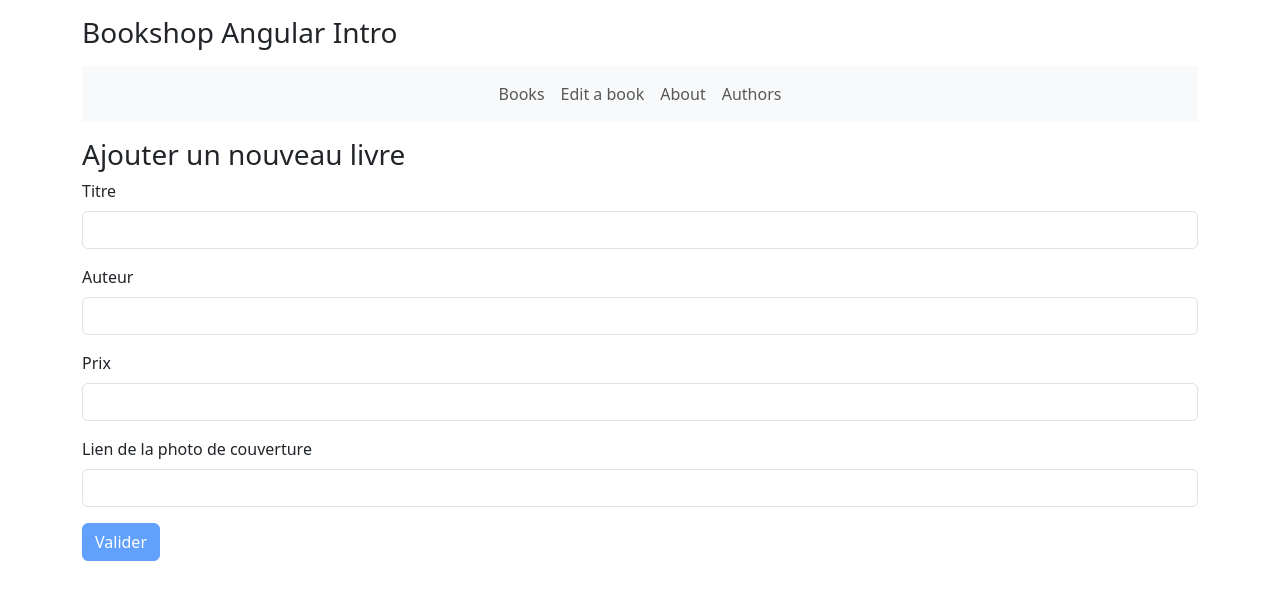
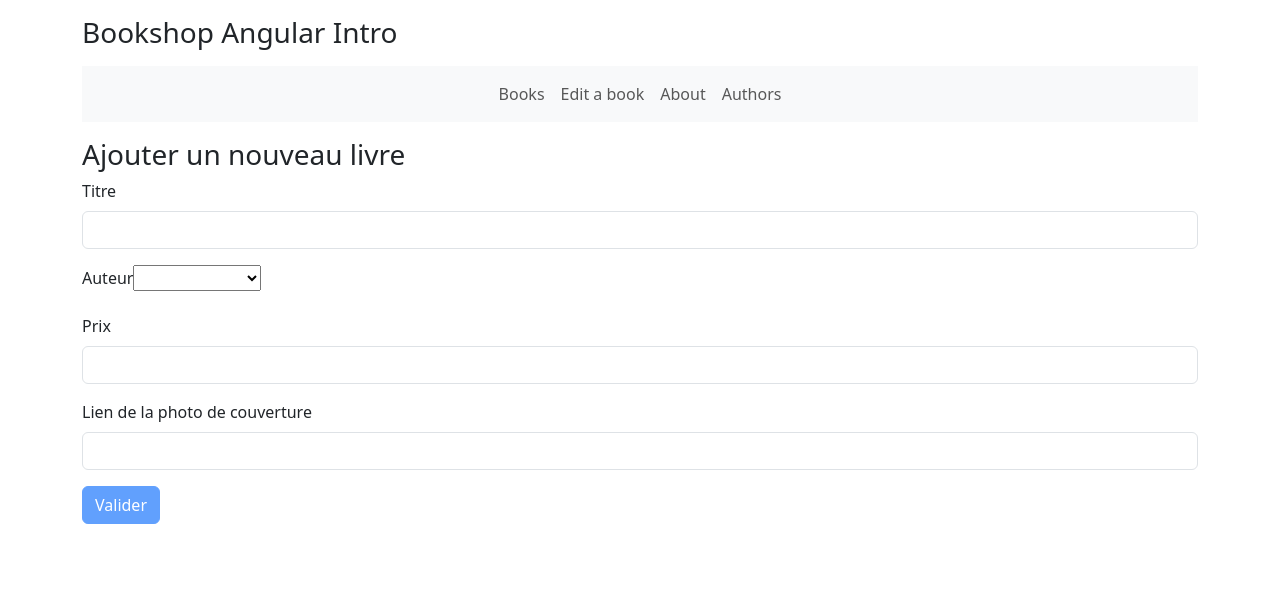
Before and after one commit to Cameliaasb/bookshop-angular, an Angular app: page /add in a window 1280 px wide. Shown: the top 600 px of the page. Built offline with nearby package versions, Linux system fonts and the light colour scheme.

Commit message:
Choose the author when adding book

```diff
--- a/src/app/books/add-book/add-book.component.html
+++ b/src/app/books/add-book/add-book.component.html
@@ -7,8 +7,12 @@
       <span class="erreur" *ngIf="title.invalid && title.touched">Le champ est obligatoire</span>
   </div>
   <div class="mb-3">
-      <label for="author" class="form-label">Auteur</label>
-      <input type="text" class="form-control" id="author" name="author" ngModel required #author="ngModel">
+      <label for="authorId" class="form-label">Auteur</label>
+      <select id="authorId" name="authorId" ngModel required #author="ngModel">
+        <option value=""></option>
+        <option  *ngFor="let author of authors" [value]="author.id"> {{ author.firstName}} {{author.lastName }}</option>
+      </select>
+      <!-- <input type="text" class="form-control" id="author" name="author" ngModel required #author="ngModel"> -->
       <span class="erreur" *ngIf="author.invalid && author.touched">Le champ est obligatoire</span>
   </div>
   <div class="mb-3">
--- a/src/app/books/add-book/add-book.component.ts
+++ b/src/app/books/add-book/add-book.component.ts
@@ -1,25 +1,33 @@
-import { Component } from '@angular/core';
+import { Component, OnInit } from '@angular/core';
 import { BookService } from '../services/book.service';
 import { Router } from '@angular/router';
 import { NgForm } from '@angular/forms';
 import { Book } from '../model/book';
+import { Author } from 'src/app/authors/model/author';
+import { AuthorService } from 'src/app/authors/services/author.service';
 
 @Component({
   selector: 'app-add-book',
   templateUrl: './add-book.component.html',
   styleUrls: ['./add-book.component.css']
 })
-export class AddBookComponent {
-
+export class AddBookComponent  implements OnInit {
+  authors : Author[] = [];
   constructor(
     private bookService : BookService,
-    private router : Router){}
+    private router : Router,
+    private authorService : AuthorService
+    ){}
 
   addBook(f : NgForm){
     const id = this.bookService.getLastId() + 1;
-    const book = new Book(id, f.value.coverURL, f.value.title, f.value.author, f.value.price );
+    const book = new Book(id, f.value.coverURL, f.value.title, f.value._author_id, f.value.price );
     this.bookService.addBook(book);
     this.router.navigate(['/books']);
 
   }
+
+  ngOnInit(): void {
+    this.authors = this.authorService.GetAuthors();
+  }
 }
--- a/src/app/books/bookdetails/bookdetails.component.html
+++ b/src/app/books/bookdetails/bookdetails.component.html
@@ -3,7 +3,7 @@
   <img class="card-img-top" [src]=book!.cover alt="Card image cap">
   <div class="card-body">
     <h5 class="card-title"> {{ book!.title}}</h5>
-    <p class="card-text"> Par : {{ book!.author}}</p>
+    <p class="card-text"> Par : {{ book!.authorId}}</p>
     <a href="#" class="btn btn-primary"
       (click)="clickEvent()">Cacher
     </a>
--- a/src/app/books/listbooks/listbooks.component.html
+++ b/src/app/books/listbooks/listbooks.component.html
@@ -8,7 +8,7 @@
     <div class="card m-3 " style="width: 18rem;" *ngFor="let b of displayedBooks?displayedBooks:books" >
       <div class="card-body">
         <h5 class="card-title">{{ b.title }}</h5>
-        <h6 class="card-subtitle mb-2 text-muted">{{ b.author}} </h6>
+        <h6 class="card-subtitle mb-2 text-muted">{{ b.authorId}} </h6>
         <p>  {{ b.price}} € </p>
 
         <button class="btn  btn-primary" (click)="displayBook(b)"> Détails </button>
--- a/src/app/books/model/book.ts
+++ b/src/app/books/model/book.ts
@@ -5,7 +5,7 @@ export class Book {
     private _id: number,
     private _cover: string,
     private _title: string,
-    private _author: string,
+    private _author_id: number,
     private _price: number
     ) {}
 
@@ -22,8 +22,8 @@ export class Book {
     return this._title;
   }
 
-  get author(): string {
-    return this._author;
+  get authorId(): number {
+    return this._author_id;
   }
 
   get price(): number {
@@ -43,8 +43,8 @@ export class Book {
     this._title = title;
   }
 
-  set author(author: string){
-    this._author = author;
+  set author(authorId: number){
+    this._author_id = authorId;
   }
 
   set price(price: number) {
--- a/src/app/books/services/book.service.ts
+++ b/src/app/books/services/book.service.ts
@@ -10,11 +10,11 @@ export class BookService {
 
   private books = [
     new Book(1, "https://static.fnac-static.com/multimedia/Images/FR/NR/84/17/03/202628/1540-1/tsp20231012072027/Samarcande.jpg",
-        "Samarcande", "Amin Maalouf",  16.2 ),
+        "Samarcande", 1,  16.2 ),
     new Book(2, "https://www.livredepoche.com/sites/default/files/styles/manual_crop_269_435/public/images/livres/couv/9782253041931-001-T.jpeg?itok=3Qx9jqeh",
-        "Léon l'africain", "Amin Maalouf", 18 ),
+        "Léon l'africain", 1, 18 ),
     new Book(3, "https://m.media-amazon.com/images/I/71DeedEBh9L._AC_UF1000,1000_QL80_.jpg",
-        "Sorcières",  "Mona Chollet",  15 ),
+        "Sorcières",  2,  15 ),
   ];
 
   constructor() { }
```
